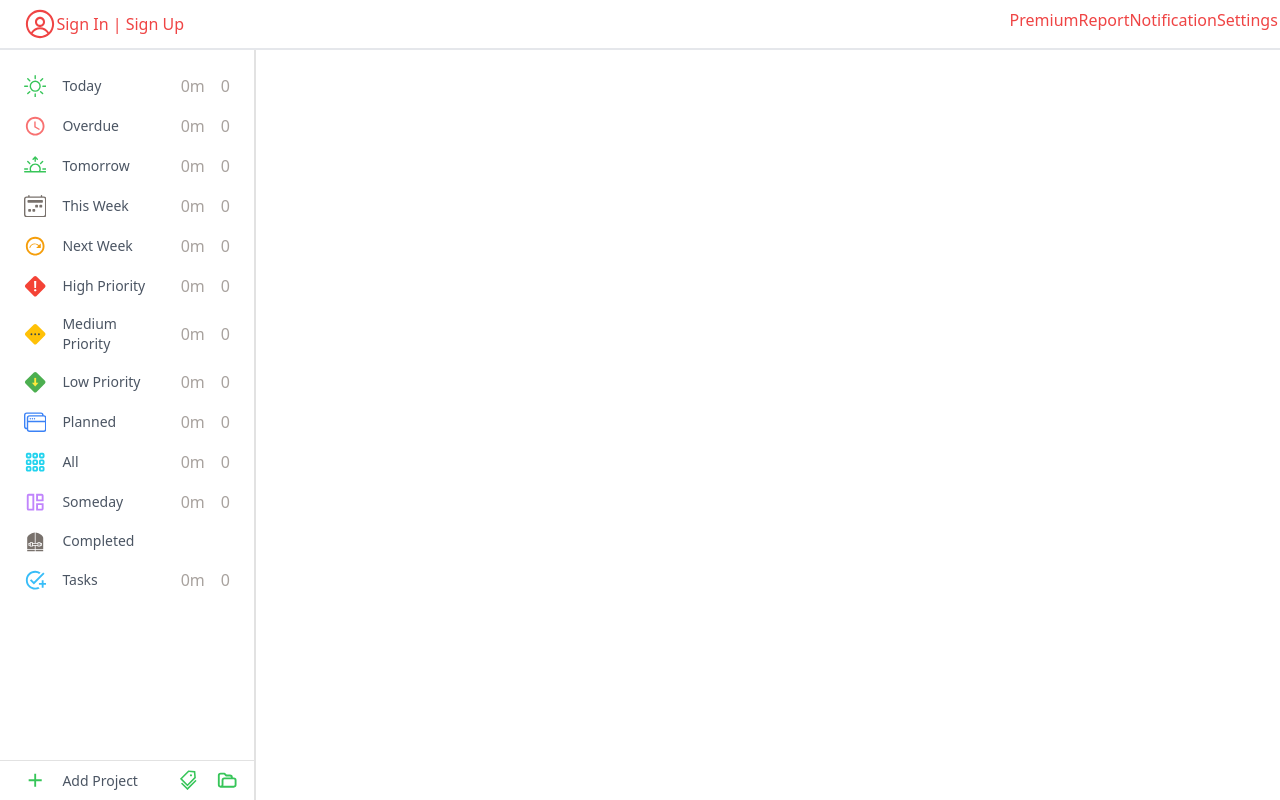
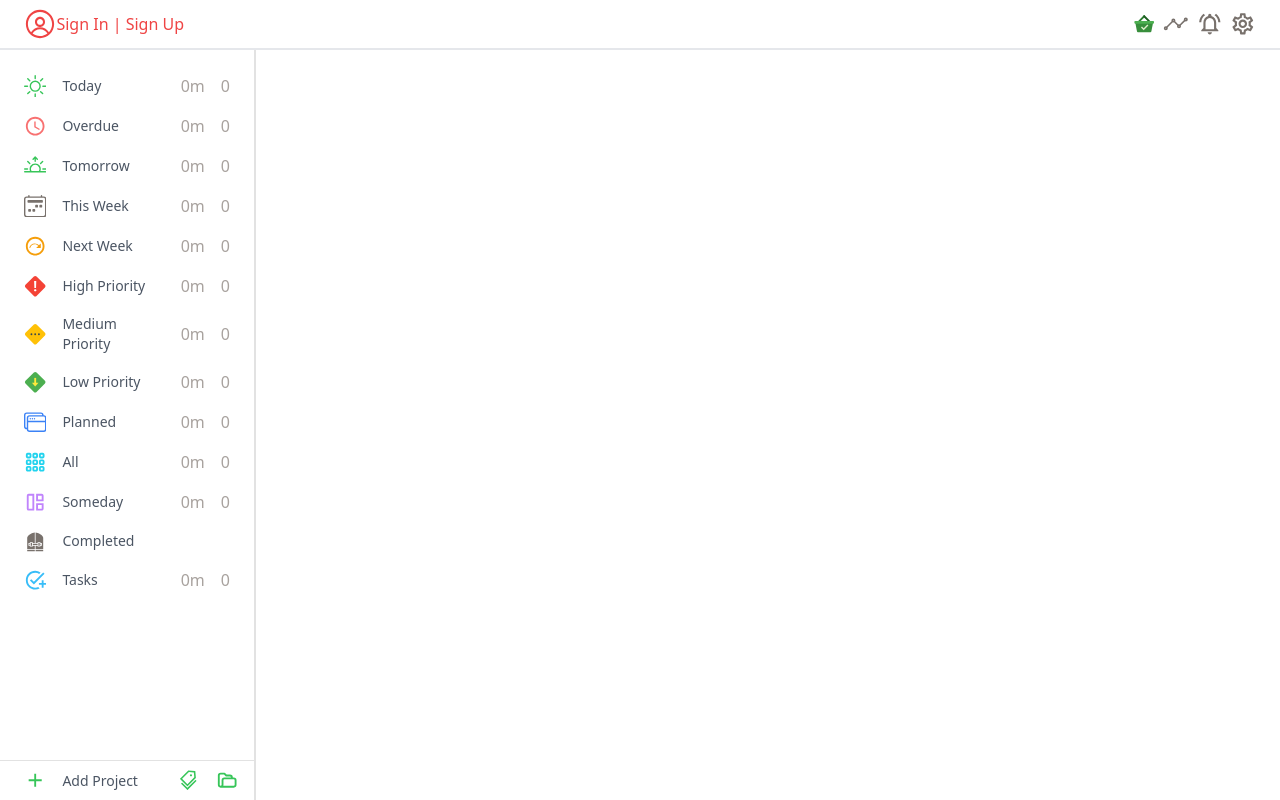
Before and after one commit to didymus707/todo-app, a React (Create React App) app: page / in a window 1280 px wide. Built offline with nearby package versions, Linux system fonts and the light colour scheme.

Commit message:
added icons to header

```diff
--- a/src/components/header.tsx
+++ b/src/components/header.tsx
@@ -1,5 +1,7 @@
 import React from "react";
 import { RxAvatar } from "react-icons/rx";
+import { Analytics, Notification, Premium, Settings } from "./primitives/icons";
+
 
 export const Header = (props: any) => {
   const { token, user } = props;
@@ -14,11 +16,19 @@ export const Header = (props: any) => {
             {token ? user?.email : "Sign In | Sign Up"}
           </div>
         </div>
-        <div className="flex ml-auto w-1/5 justify-between">
-          <div>Premium</div>
-          <div>Report</div>
-          <div>Notification</div>
-          <div>Settings</div>
+        <div className="flex ml-auto w-[10%] justify-between items-center">
+          <div>
+            <Premium classNames={["cursor-pointer"]} size="1.4em" />
+          </div>
+          <div>
+            <Analytics classNames={["cursor-pointer"]} size="1.6em" />
+          </div>
+          <div>
+            <Notification classNames={["cursor-pointer"]} size="1.6em" />
+          </div>
+          <div>
+            <Settings classNames={["cursor-pointer"]} size="1.6em" />
+          </div>
         </div>
       </div>
     </div>
--- a/src/components/primitives/icons.tsx
+++ b/src/components/primitives/icons.tsx
@@ -1,18 +1,31 @@
 import React from "react";
-import { BsSun, BsWindowStack, BsCalendar2Week, BsSunrise } from "react-icons/bs";
+import {
+  BsSun,
+  BsWindowStack,
+  BsCalendar2Week,
+  BsSunrise,
+} from "react-icons/bs";
 import {
   MdOutlineAdd,
   // MdNavigateNext,
   MdOutlineAddTask,
   MdOutlineNextPlan,
+  MdOutlineSettings,
   MdOutlineWatchLater,
-  MdOutlineAutoAwesomeMosaic
+  MdOutlineAutoAwesomeMosaic,
+  MdOutlineNotificationsActive,
 } from "react-icons/md";
 import { TiThSmallOutline } from "react-icons/ti";
 import { AiOutlineTags } from "react-icons/ai";
 import { GiClosedDoors } from "react-icons/gi";
 import { HiOutlineFolderOpen } from "react-icons/hi";
-import { FcHighPriority, FcLowPriority, FcMediumPriority, FcPaid } from "react-icons/fc";
+import { IoAnalyticsOutline } from "react-icons/io5";
+import {
+  FcHighPriority,
+  FcLowPriority,
+  FcMediumPriority,
+  FcPaid,
+} from "react-icons/fc";
 
 type IconProps = {
   classNames: string[];
@@ -177,11 +190,41 @@ export const Folder = (props: IconProps) => {
 };
 
 export const Premium = (props: IconProps) => {
-  const {classNames, size} = props;
+  const { classNames, size } = props;
 
   return (
     <div className={classNames.join(" ")}>
-      <FcPaid size={size} color="#37c559" />
+      <FcPaid size={size} color="#e11d48" />
     </div>
-  )
-}
+  );
+};
+
+export const Analytics = (props: IconProps) => {
+  const { classNames, size } = props;
+
+  return (
+    <div className={classNames.join(" ")}>
+      <IoAnalyticsOutline size={size} color="#78716c" />
+    </div>
+  );
+};
+
+export const Notification = (props: IconProps) => {
+  const { classNames, size } = props;
+
+  return (
+    <div className={classNames.join(" ")}>
+      <MdOutlineNotificationsActive size={size} color="#78716c" />
+    </div>
+  );
+};
+
+export const Settings = (props: IconProps) => {
+  const { classNames, size } = props;
+
+  return (
+    <div className={classNames.join(" ")}>
+      <MdOutlineSettings size={size} color="#78716c" />
+    </div>
+  );
+};
```
